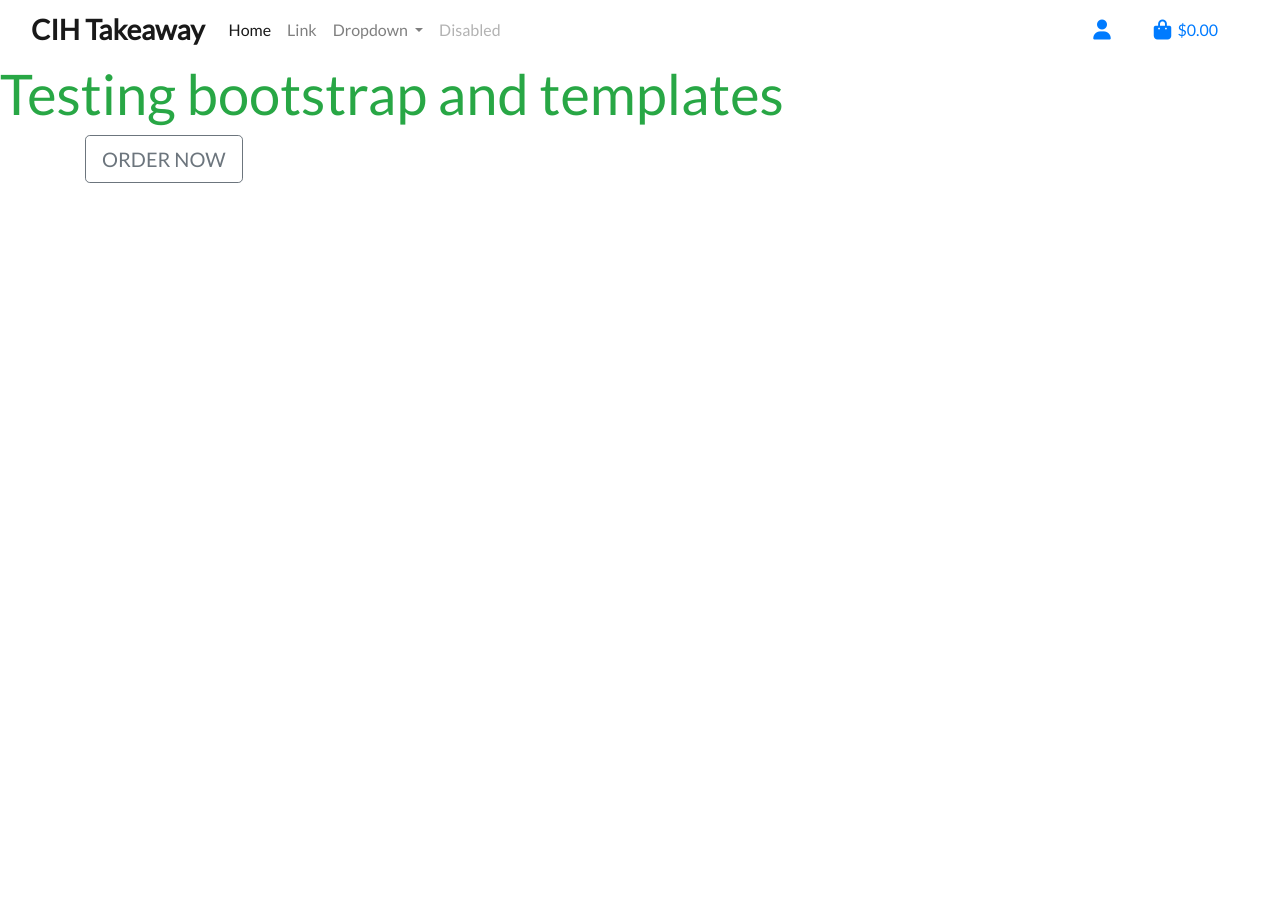
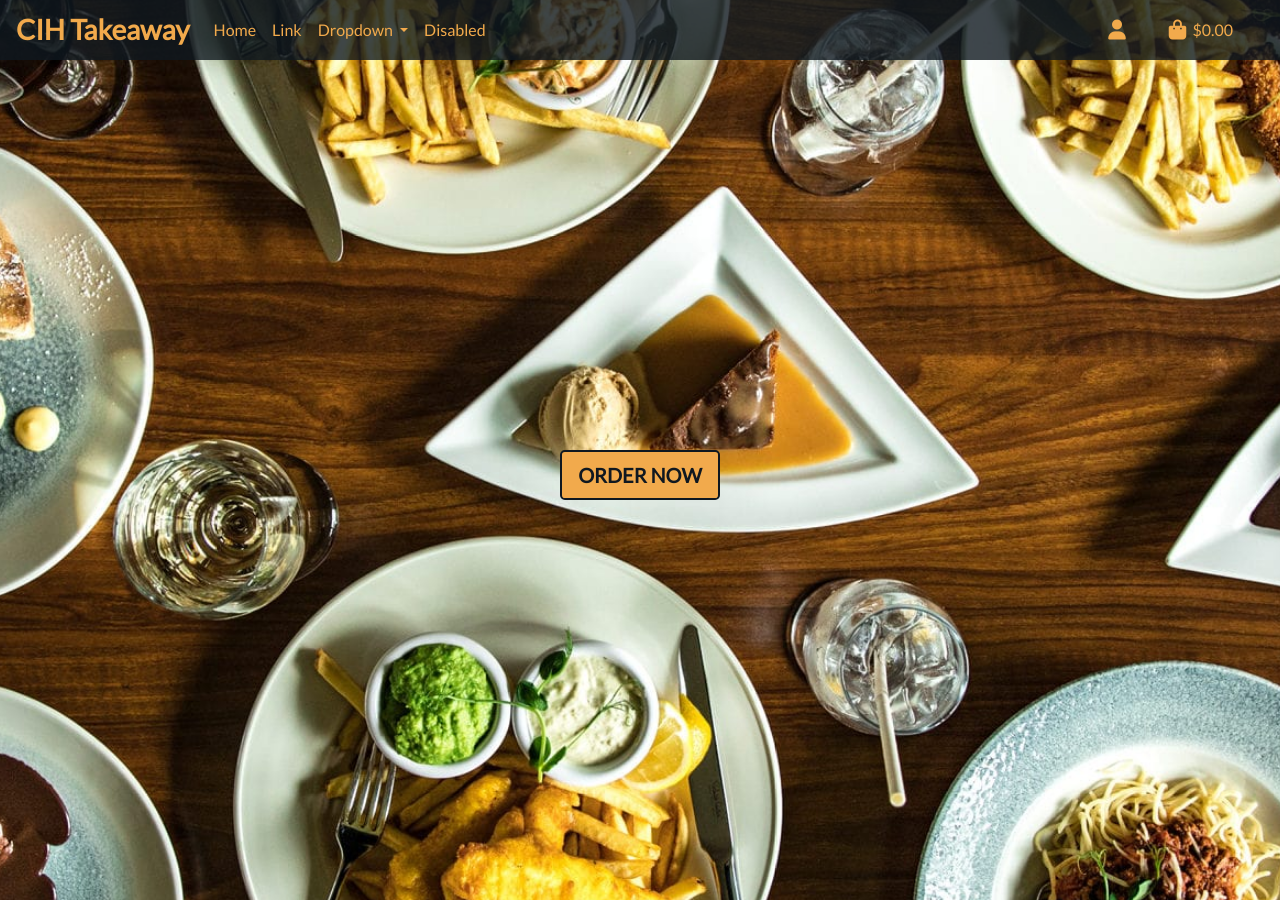
Before and after one commit to nsum/ms4-cih-takeaway, a Django app: page / in a window 1280 px wide. Run offline with Django 3.2, Linux system fonts and the light colour scheme; some libraries are stand-ins or nearby versions.

Commit message:
Style navbar and index page

```diff
--- a/home/templates/home/index.html
+++ b/home/templates/home/index.html
@@ -10,9 +10,10 @@
 {% endblock %}
 
 {% block content %}
-    <h1 class="text-success display-4">Testing bootstrap and templates</h1>
-    <section id="hero-outer" class="container h-100">
+    <section id="hero-outer">
         <div id="hero-image"></div>
-        <a class="btn btn-outline-secondary btn-lg text-uppercase" href="#" role="button">Order Now</a>
+        <div id="cover-text">
+            <a class="order-btn btn btn-warning btn-lg text-uppercase" href="#" role="button"><strong>Order Now</strong></a>
+        </div>
     </section>
 {% endblock %}
--- a/static/css/base.css
+++ b/static/css/base.css
@@ -3,8 +3,72 @@ html {
 }
 
 body {
+    height: 100%;
     color: #5555;
     font-family: 'Lato';
+}
+
+/* Navbar */
+.navbar {
+    background-color: rgba(16, 24, 32, 0.8);
+}
+
+.nav-link, .logo-font {
+    color: #f2aa4c !important;
+}
+
+.logo-font {
+    width: fit-content;
+}
+
+.navbar-toggler-icon {
+    background-color: #f2aa4c !important;
+    border-radius: 4px;
+}
+
+/* Hero image, zoom and order button */
+#hero-outer {
+  height: 100%;
+  width: 100%;
+  overflow: hidden;
+  position: relative;
+}
+
+#hero-image {
+  height: 100%;
+  width: 100%;
+  background: url("/media/hero-image.jpg") no-repeat center center;
+  animation-name: hero-zoom;
+  animation-duration: 5s;
+  animation-fill-mode: forwards;
+}
+
+@keyframes hero-zoom {
+  from {
+    transform: scale(1);
+  }
+  to {
+    transform: scale(1.1);
+  }
+}
+
+#cover-text {
+    position: absolute;
+    top: 50%;
+    width: 100%;
+    text-align: center;
+}
+
+.order-btn {
+    background-color: #f2aa4c;
+    color: #101820;
+    border: 2px solid #101820;
+}
+
+.order-btn:hover {
+    background-color: #101820;
+    color: #f2aa4c;
+    border: 2px solid #101820;
 }
 
 /* from Bulma */
@@ -15,7 +79,3 @@ body {
     height: 1.5rem;
     width: 1.5rem;
 }
-
-.logo-font {
-    width: fit-content;
-}
--- a/templates/base.html
+++ b/templates/base.html
@@ -38,15 +38,17 @@
     <title>Cork International Hotel - Takeaway Service {% block extra_title %}{% endblock %}</title>
 </head>
 <body>
-    <header class="container-fluid sticky-top">
+    <header class="fixed-top">
         <nav class="navbar navbar-expand-md navbar-light">
             <!-- App name -->
             <a href="{% url 'home' %}" class="navbar-brand">
                 <h3 class="font-weight-bold my-0 logo-font">CIH Takeaway</h3>
             </a>
+            <!-- Dropdown button -->
             <button class="navbar-toggler ml-auto" type="button" data-toggle="collapse" data-target="#navbarSupportedContent" aria-controls="navbarSupportedContent" aria-expanded="false" aria-label="Toggle navigation">
                 <span class="navbar-toggler-icon"></span>
             </button>
+            <!-- Nav links -->
             <div class="collapse navbar-collapse" id="navbarSupportedContent">
                 <ul class="navbar-nav mr-auto">
                 <li class="nav-item active">
```
Also changed, not shown: media/hero-image.jpg (added).
